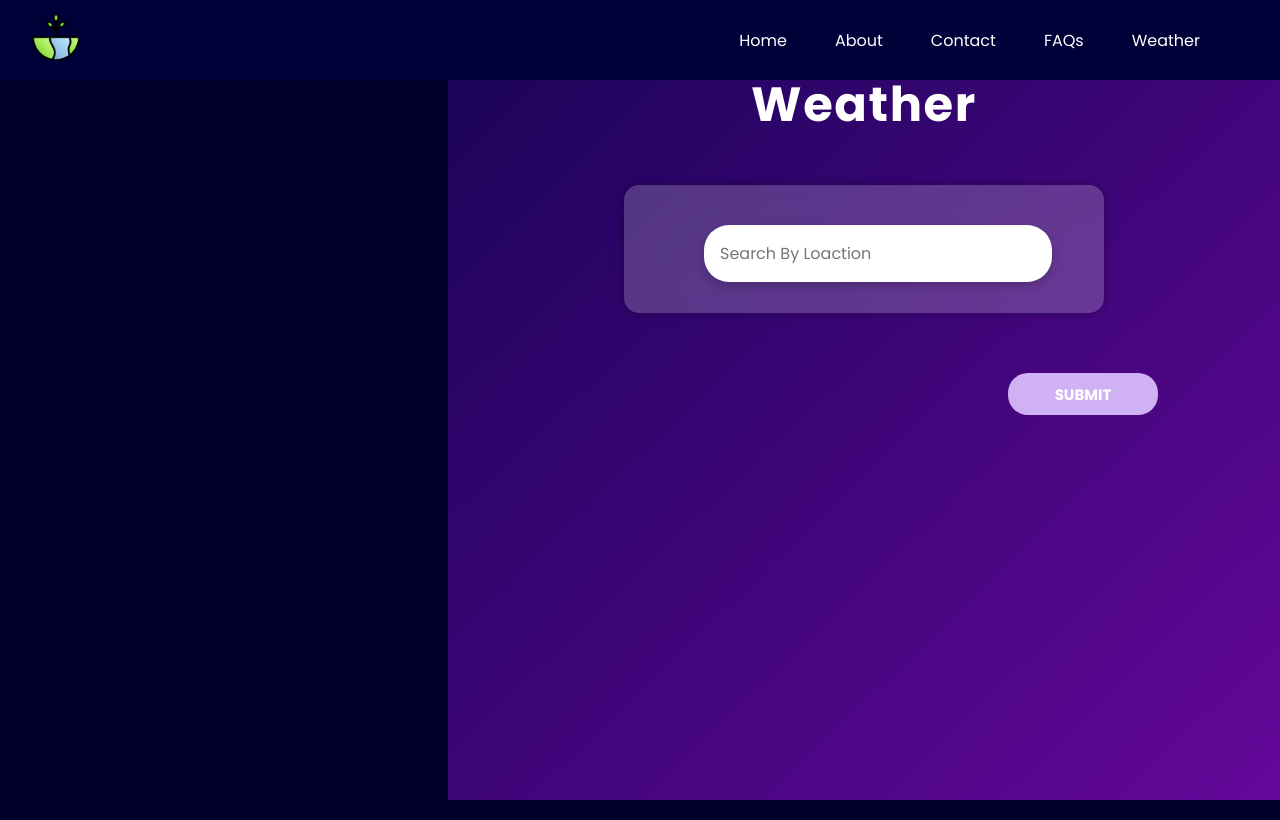
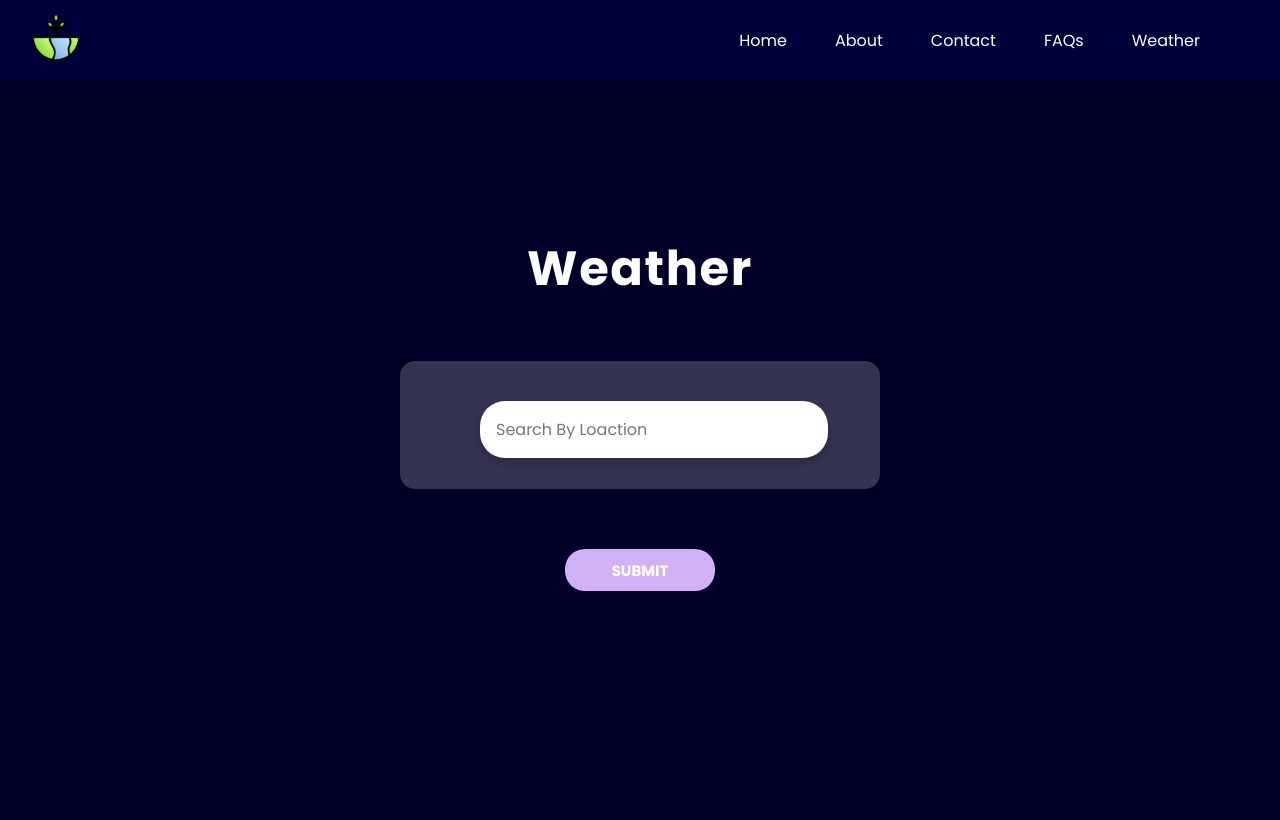
Before and after one commit to abhijeet141/CropForesight-FrontEnd, a React (Create React App) app: page /Weather in a window 1280 px wide. Built offline with nearby package versions, Linux system fonts and the light colour scheme; a web font is replaced by a local one.

Commit message:
changes are done

```diff
--- a/src/components/Weather.css
+++ b/src/components/Weather.css
@@ -22,27 +22,44 @@ h1 {
 }
 
 .Weather {
-    text-align: center;
     /* margin-left: 620px; */
     /* margin-top: 30px; */
+    display: flex;
+    flex-direction: column;
+    align-items: center;
+    justify-content: center;
+    text-align: center;
     height: 200px;
-    width: 200px;
-    position: absolute;
+    width: 80%;
+    max-width: 400px;
+    margin: 0 auto;
+    padding: 20px;
+    border-radius: 5px;
+    /* position: absolute;
     top: 25rem;
-    left: 7rem;
-
+    left: 7rem; */
 }
 
-.maincontainer{
-        background-color: #f1f1f1;
-        background-image: linear-gradient(to bottom right, #180356, #64089a);
-        position: absolute;
-        top: 0;
-        right: 0;
-        bottom: 0;
-        margin: 0;
-        padding-top: 75px;
-    left: 35vw;
+#weather-page {
+    display: flex;
+    justify-content: center;
+    align-items: center;
+    height: 100vh;
+}
+
+.maincontainer {
+    /* background-color: #180356; */
+    /* background-image: linear-gradient(to bottom right, #180356, #64089a); */
+    /* position: absolute; */
+    display: flex;
+    flex-direction: column;
+    align-items: center;
+    justify-content: center;
+    height: 100vh;
+    /* top: 5vw;
+    right: 30vw;
+    padding-top: 75px;
+    left: 35vw; */
 }
 
 .getWeather {
@@ -50,31 +67,33 @@ h1 {
     height: 42px;
     cursor: pointer;
     border-radius: 20px;
-    margin-left: 35rem;
+    /* margin-left: 12rem; */
     /* margin-top: 50px; */
     align-items: center;
     border: none;
     background-color: rgb(208, 177, 244);
-    /* position: absolute;
-    left: 40rem; */
 }
 
 .getWeather:hover {
     background-color: rgb(249, 178, 249);
 }
 
+.error-message {
+    color: gray;
+    font-weight: bold;
+    margin-top: 2vh;
+}
+
 .Weather .name {
     font-size: 20pt;
     font-family: 'Courier New', Courier, monospace;
     color: rgb(255, 255, 255);
-
 }
 
 .Weather .dis {
     font-size: 20pt;
     color: rgb(255, 255, 255);
     font-family: 'Courier New', Courier, monospace;
-
 }
 
 .Weather .temp {
@@ -84,16 +103,21 @@ h1 {
 }
 
 
-.form-h{
+.form-h {
     width: 30rem;
     height: 8rem;
 }
-#search{
+
+#search {
     position: absolute;
     left: 5rem;
 }
 
-@media only screen and (max-width: 850px) {
+#search:hover {
+    box-shadow: 0px 0px 3px 3px pink;
+}
+
+/* @media only screen and (max-width: 850px) {
 
     .maincontainer{
         left: -2vw;
@@ -118,4 +142,4 @@ h1 {
     #search{
         left: 4vw;
     }
-  }
+  } */
--- a/src/components/Weather.js
+++ b/src/components/Weather.js
@@ -9,16 +9,26 @@ import NAVBAR from './nav';
 export const Weather = () => {
     const [city, setCity] = useState('')
     const [weatherData, setWeatherData] = useState(null);
+    const [errorMessage, setErrorMessage] = useState('');
 
     const handleWeather = async () => {
         try {
             const response = await axios.get(
                 `https://api.openweathermap.org/data/2.5/weather?q=${city}&appid=7b96e250f5f9d8682865d4335a802fe2`
             );
-            setWeatherData(response.data)
+            // setWeatherData(response.data)
+            if(response.data.cod === '404') {
+                setErrorMessage('Improper location. Please try again.');
+                setWeatherData(null);
+            }
+            else {
+                setWeatherData(response.data);
+                setErrorMessage('');
+            }
         } catch (error) {
-            console.error(error)
-
+            console.error(error);
+            setErrorMessage('Location does not exist.');
+            setWeatherData(null);
         }
     }
 
@@ -38,6 +48,7 @@ export const Weather = () => {
                 />
             </form>
             <button onClick={handleWeather} className="getWeather">SUBMIT</button>
+            {errorMessage && <p className="error-message">{errorMessage}</p>}
             {weatherData && (
                 <div className='Weather'>
 
```
Also changed, not shown: 1 other file (tests, documents, lock files or other folders).
